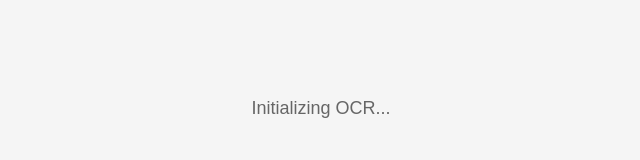
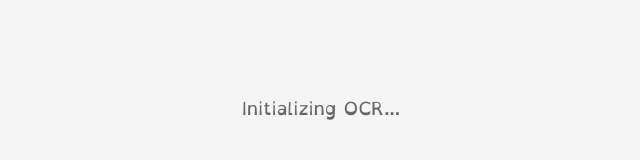
Before and after one commit to misterdesso/DysHelper, a browser extension: page src/ocr/ocr-result.html in a window 1280 px wide. Shown: the full height of the page, 319-959 px from the left. Drawn offline with Linux system fonts and the light colour scheme; files whose address does not match are found by name.

Commit message:
Fix: OCR text now correctly loads OpenDyslexic font

```diff
--- a/src/ocr/ocr-result.html
+++ b/src/ocr/ocr-result.html
@@ -1,9 +1,20 @@
 <!doctype html>
-<html class="dys-font-enabled">
+<html>
   <head>
     <meta charset="utf-8" />
-    <link rel="stylesheet" href="../content/styles.css" />
     <style>
+      @font-face {
+        font-family: "OpenDyslexic";
+        src: url("../fonts/OpenDyslexic-Regular.woff2") format("woff2");
+        font-weight: normal;
+        font-style: normal;
+      }
+      @font-face {
+        font-family: "OpenDyslexic";
+        src: url("../fonts/OpenDyslexic-Bold.woff2") format("woff2");
+        font-weight: bold;
+        font-style: normal;
+      }
       body {
         margin: 40px;
         padding: 20px;
```
Also changed, not shown: README.md.
